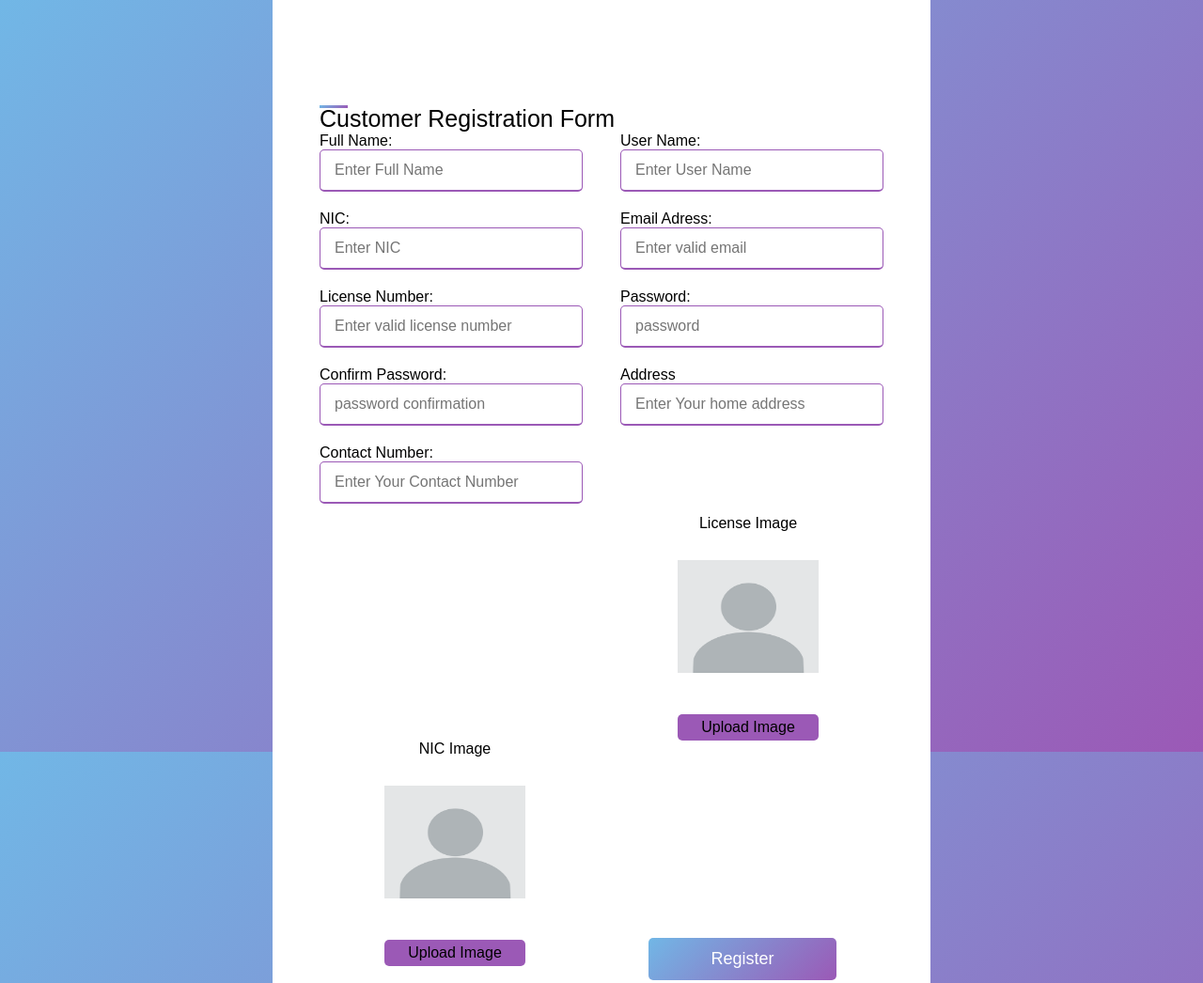
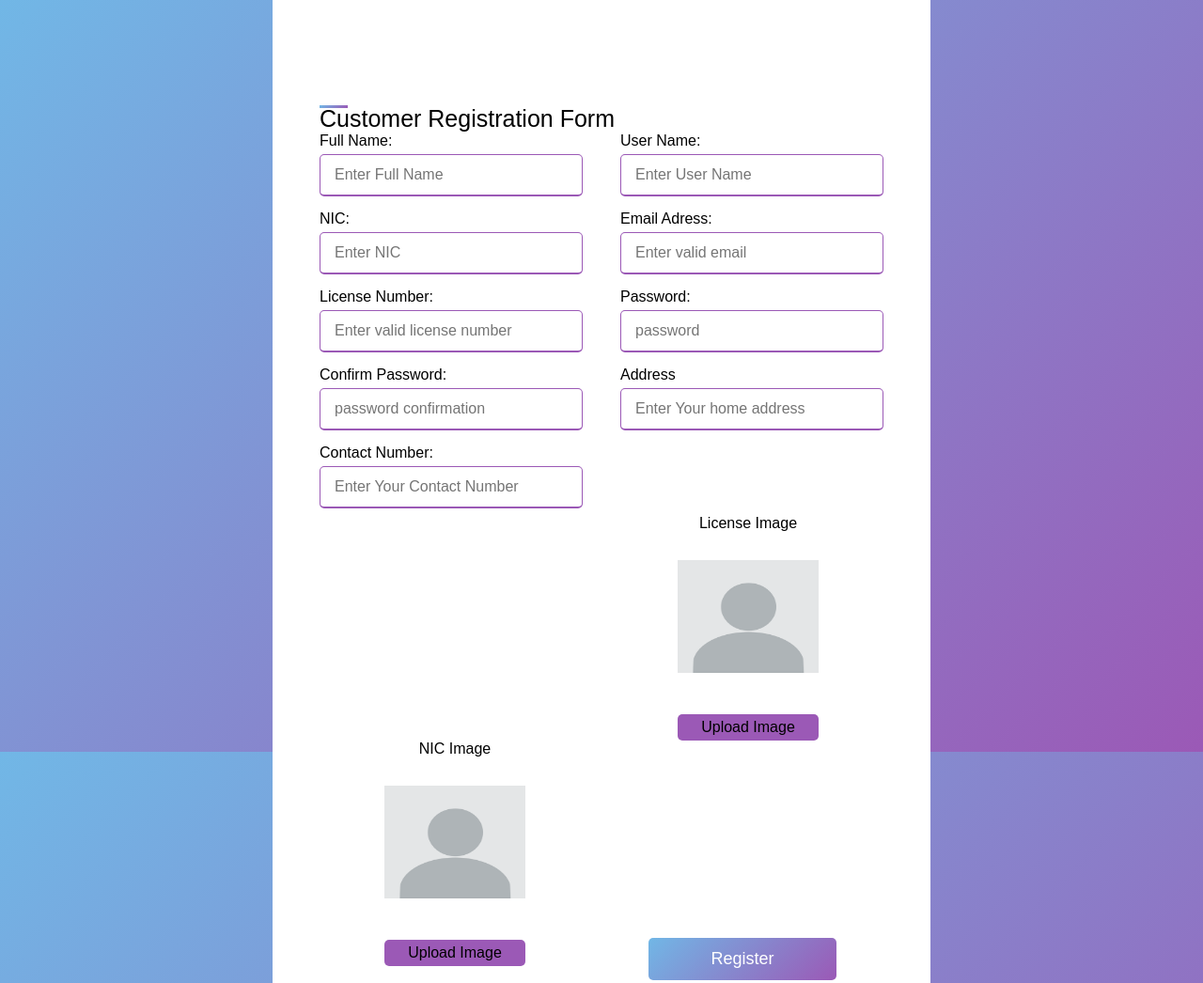
Before and after one commit to chathushkasavinda/car-rental-spring, a plain HTML site: page FrontEnd/view/customerRegistation/index.html in a window 1280 px wide. Shown: the top 1046 px of the page at 94% size. Drawn offline with Linux system fonts and the light colour scheme.

```diff
--- a/FrontEnd/view/customerRegistation/index.html
+++ b/FrontEnd/view/customerRegistation/index.html
@@ -12,47 +12,47 @@
         <form action="#">
             <div class="user-details">
                 <div class="input-box">
-                    <span class="details">Full Name:</label>
+                    <span class="details">Full Name:</span>
                         <input type="text" name="fullname" placeholder="Enter Full Name">
                 </div>
 
                 <div class="input-box">
-                    <span class="details">User Name:</label>
+                    <span class="details">User Name:</span>
                         <input type="text" name="username" placeholder="Enter User Name">
                 </div>
 
                 <div class="input-box">
-                    <span class="details">NIC:</label>
+                    <span class="details">NIC:</span>
                         <input type="text" name="nic" placeholder="Enter NIC">
                 </div>
 
                 <div class="input-box">
-                    <span class="details">Email Adress:</label>
+                    <span class="details">Email Adress:</span>
                         <input type="text" name="email" placeholder="Enter valid email">
                 </div>
 
                 <div class="input-box">
-                    <span class="details">License Number:</label>
+                    <span class="details">License Number:</span>
                         <input type="text" name="licensenumber" placeholder="Enter valid license number">
                 </div>
 
                 <div class="input-box">
-                    <span class="details">Password:</label>
+                    <span class="details">Password:</span>
                         <input type="password" name="password" placeholder="password">
                 </div>
 
                 <div class="input-box">
-                    <span class="details">Confirm Password:</label>
+                    <span class="details">Confirm Password:</span>
                         <input type="password" name="password confirm" placeholder="password confirmation">
                 </div>
 
                 <div class="input-box">
-                    <span class="details">Address</label>
+                    <span class="details">Address</span>
                         <input type="text" name="address" placeholder="Enter Your home address">
                 </div>
 
                 <div class="input-box">
-                    <span class="details">Contact Number:</label>
+                    <span class="details">Contact Number:</span>
                         <input type="text" name="telenum" placeholder="Enter Your Contact Number">
                 </div>
 
```
Also changed, not shown: FrontEnd/controller/CustomerController.js (added), 1 other file.
